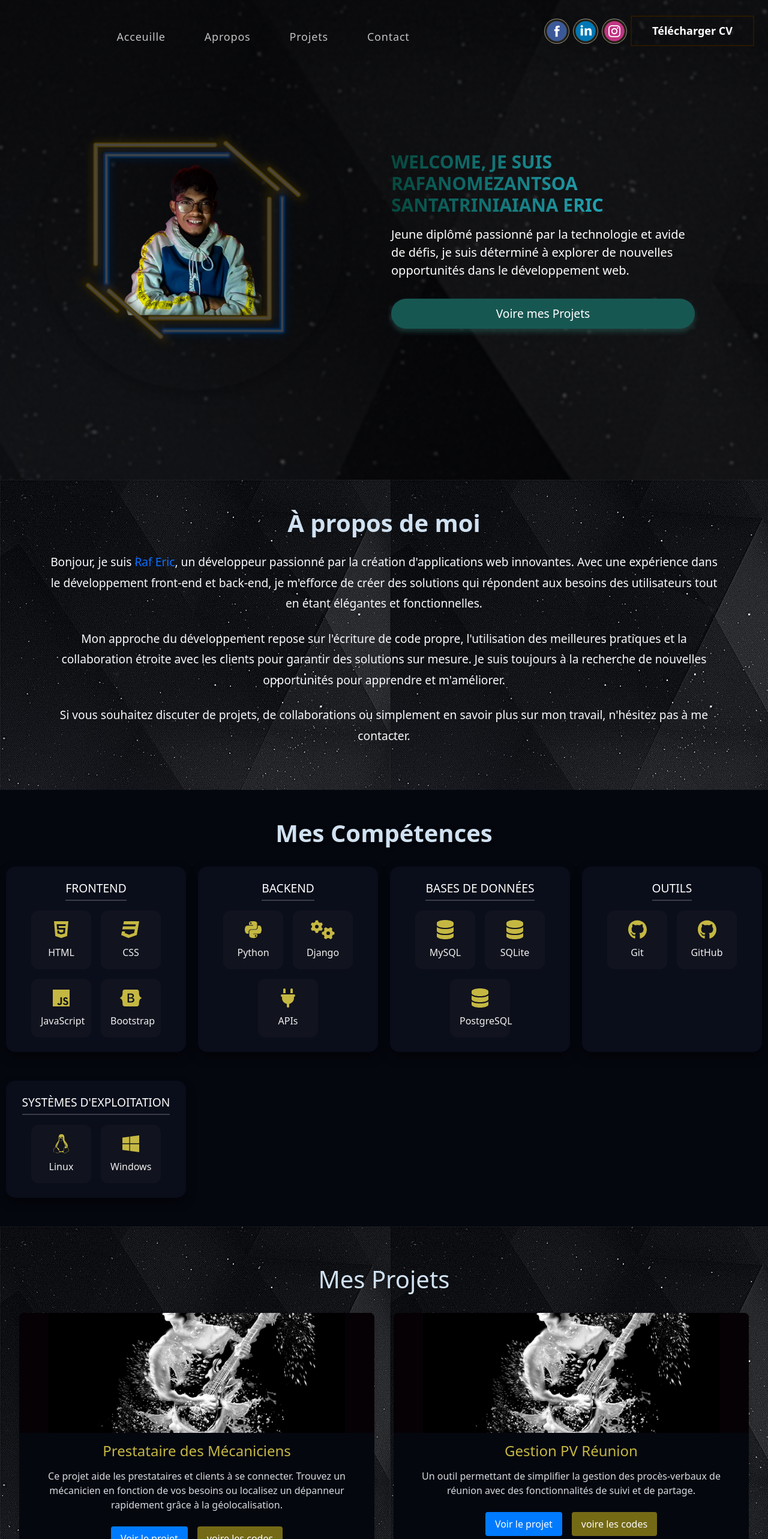
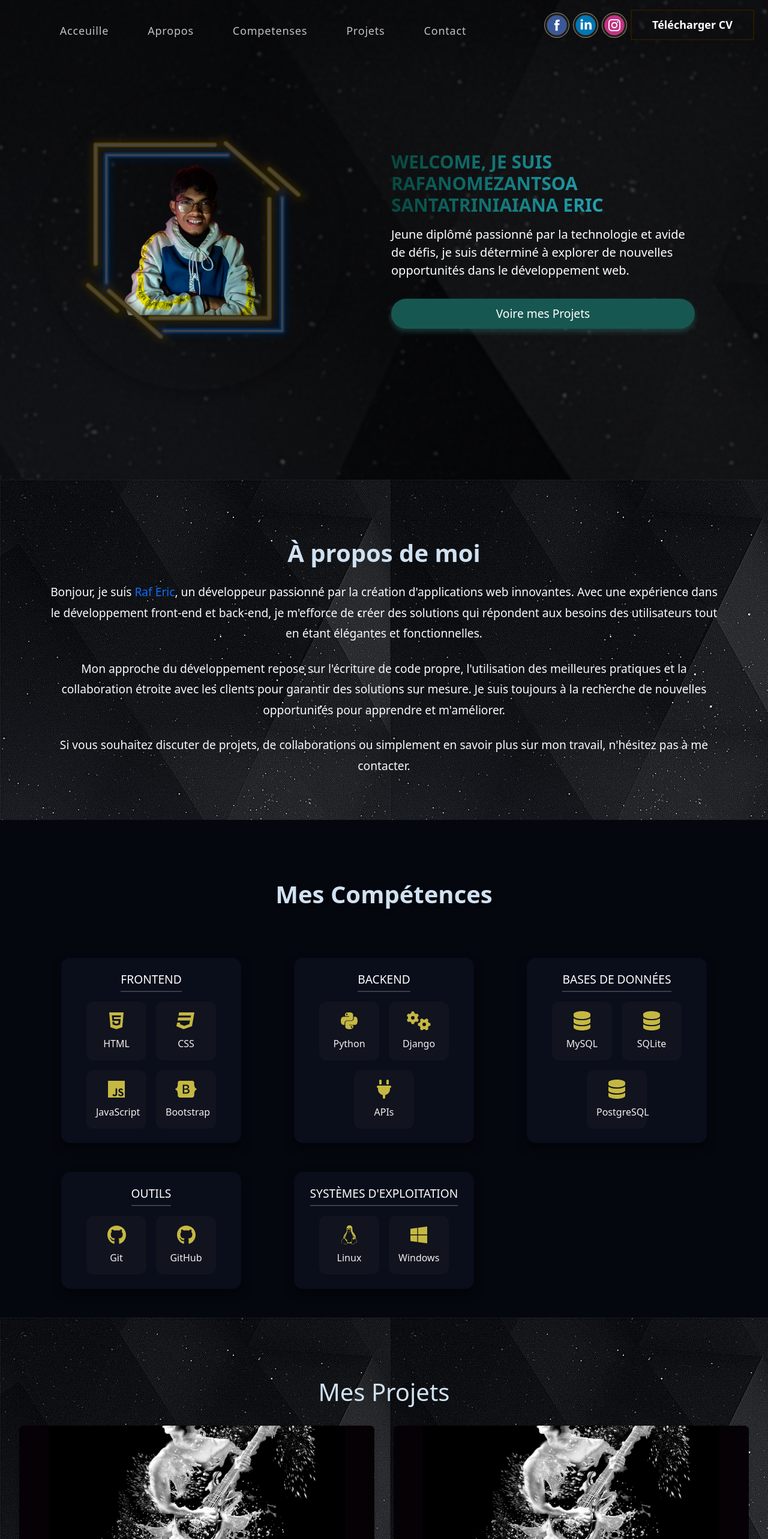
Before and after one commit to RafEric/portfolioRafEric, a React (Create React App) app: page / in a window 1280 px wide. Shown: the top 2566 px of the page at 60% size. Built offline with nearby package versions, Linux system fonts and the light colour scheme.

Commit message:
mise a jour css

```diff
--- a/src/App.css
+++ b/src/App.css
@@ -41,6 +41,7 @@ body{
   font-weight: 400;
   overflow-x: hidden;
   position: relative;
+
 }
 
 html {
--- a/src/App.js
+++ b/src/App.js
@@ -3,6 +3,8 @@ import { BrowserRouter as Router, Route, Routes } from "react-router-dom";
 import NavBar from "./components/Navbar";
 import HomePage from "./components/HomePage";
 import About from "./components/About";
+import Project from "./components/ProjectsSection";
+import SkillsSection from "./components/SkillsSection";
 import Contact from "./components/Contact";
 import Footer from "./components/Footer";
 
@@ -13,6 +15,8 @@ const App = () => {
       <Routes>
         <Route path="/" element={<HomePage />} />
         <Route path="/about" element={<About />} /> {/* ✅ Ajout de About */}
+        <Route path="/project" element={<Project />} /> {/* ✅ Ajout de About */}
+        <Route path="/SkillSection" element={<SkillsSection />} /> {/* ✅ Ajout de About */}
         <Route path="/contact" element={<Contact />} /> {/* ✅ Ajout de Contact */}
       </Routes>
       <Footer /> {/* ✅ Footer toujours affiché en bas */}
--- a/src/components/Contact.js
+++ b/src/components/Contact.js
@@ -51,7 +51,7 @@ const Contact = () => {
                   placeholder="Votre email"
                   style={{
                     backgroundColor: "#2b2b3d",
-                    color: "#ffffff",
+                    color: "#fff",
                     border: "none",
                   }}
                 />
--- a/src/components/HomePage.css
+++ b/src/components/HomePage.css
@@ -197,6 +197,7 @@
   padding: 4rem 2rem;
   background-image: url('../assets/bb.jpeg');
   text-align: center;
+  padding-top: 100px;
 }
 
 .projects-section h2 {
@@ -501,6 +502,7 @@ a.btn {
   background-color: #05070f; /* Fond noir profond */
   color: #F1F1F1; /* Texte clair pour contraster */
   text-align: center;
+  padding-top: 100px;
 }
 
 /* Titre principal */
@@ -518,6 +520,7 @@ a.btn {
   grid-template-columns: repeat(auto-fit, minmax(250px, 1fr));
   gap: 3rem;
   justify-items: center;
+
 
 }
 
--- a/src/components/HomePage.js
+++ b/src/components/HomePage.js
@@ -5,7 +5,7 @@ import ProjectsSection from './ProjectsSection';
 import SkillsSection from './SkillsSection';
 import About from './About';
 import Contact from './Contact';
-import Footer from './Footer';
+
 
 import backgroundImg from '../assets/bb.jpeg';
 import profileImg from '../assets/BackgroundEraser_20240918_175909117.png'; // Assurez-vous d'importer votre image de profil
@@ -81,7 +81,7 @@ const HomePage = () => {
       <ProjectsSection />
 
       <Contact/>
-      <Footer />
+
     </>
   );
 };
--- a/src/components/Navbar.css
+++ b/src/components/Navbar.css
@@ -4,7 +4,7 @@
 }
 
 nav.navbar {
-  padding: 18px 0;
+
   position: fixed;
   width: 100%;
   top: 0;
@@ -173,3 +173,6 @@ nav.navbar .navbar-nav .nav-link.navbar-link{
   margin-top: 20px;
 
 }
+.container {
+  padding-top: 50px;
+}
--- a/src/components/Navbar.js
+++ b/src/components/Navbar.js
@@ -39,7 +39,10 @@ const MyNavbar = () => {
           <Nav.Link as={Link}  to="/about" className={activeLink === 'competenses' ? 'active navbar-link' : 'navbar-link'} onClick={() => onUpdateActiveLink('home')} >
             Apropos
           </Nav.Link>
-          <Nav.Link as={Link} to="/services" className={activeLink === 'projects' ? 'active navbar-link' : 'navbar-link'} onClick={() => onUpdateActiveLink('home')}>
+          <Nav.Link as={Link}  to="/skillSection" className={activeLink === 'competenses' ? 'active navbar-link' : 'navbar-link'} onClick={() => onUpdateActiveLink('home')} >
+            Competenses
+          </Nav.Link>
+          <Nav.Link as={Link} to="/project" className={activeLink === 'projects' ? 'active navbar-link' : 'navbar-link'} onClick={() => onUpdateActiveLink('home')}>
             Projets
           </Nav.Link>
           <Nav.Link as={Link} to="/contact" className={activeLink === 'contact' ? 'active navbar-link' : 'navbar-link'} onClick={() => onUpdateActiveLink('home')}>
--- a/src/components/ProjectsSection.js
+++ b/src/components/ProjectsSection.js
@@ -24,7 +24,7 @@ const projects = [
 const ProjectsSection = () => (
   <div className="projects-section" id="projects">
     <h2>Mes Projets</h2>
-    <div className="projects-container">
+    <div className="projects-container ">
       {projects.map((project) => (
         <div className="project-card" key={project.title}>
           <img src={image} alt={project.title} className="project-image" />
--- a/src/components/SkillsSection.js
+++ b/src/components/SkillsSection.js
@@ -45,9 +45,9 @@ const skills = [
 ];
 
 const SkillsSection = () => (
-  <div className="skills-section" id="skills">
+  <div className="skills-section " id="skills">
     <h2 className="skills-title">Mes Compétences</h2>
-    <div className="skills-grid">
+    <div className="skills-grid container">
       {skills.map((skillGroup, index) => (
         <div className="skill-group" key={index}>
           <h3 className="skill-category">{skillGroup.category}</h3>
--- a/src/index.css
+++ b/src/index.css
@@ -6,6 +6,7 @@ body {
   -webkit-font-smoothing: antialiased;
   -moz-osx-font-smoothing: grayscale;
 
+
 }
 
 code {
```
